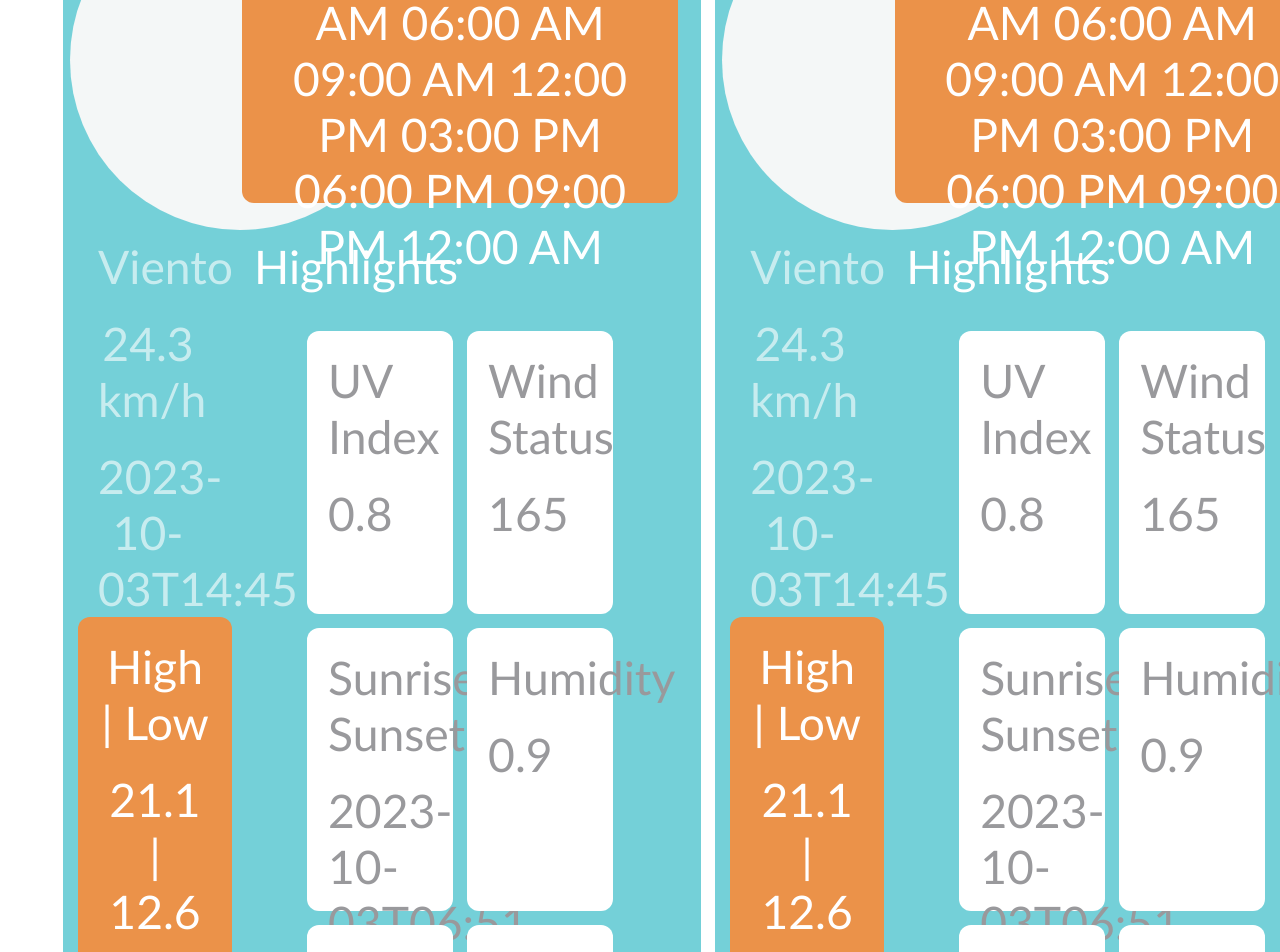
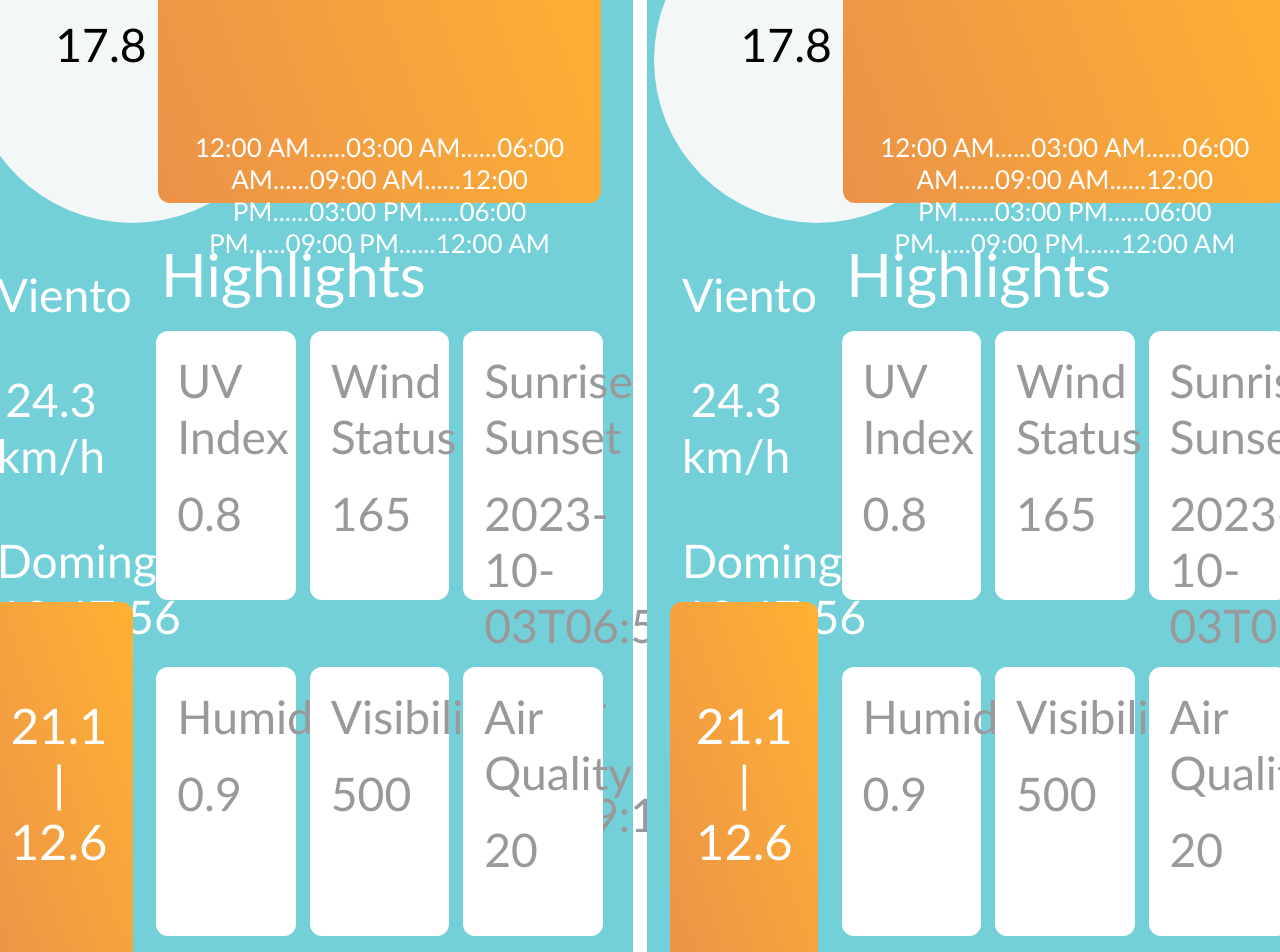
Before and after one commit to ayoquiroga/climate, a React (Create React App) app: page / in a window 1280 px wide. Shown: the part 260-1212 px from the top of the page. Built offline with nearby package versions, Linux system fonts and the light colour scheme.

Commit message:
... mostrando en dashboard 3

```diff
--- a/src/App.css
+++ b/src/App.css
@@ -1,5 +1,6 @@
 .App {
   text-align: center;
+  justify-content: center;
 }
 
 .App-logo {
--- /dev/null
+++ b/src/components/climate/Highlow.css
@@ -0,0 +1,11 @@
+.lbls{
+    margin: 100px;
+    font-size: 30px;
+    position: relative;
+}
+
+.hl{
+    margin-top: 80px;
+    font-size: 60px;
+
+}
--- a/src/components/climate/Weather.jsx
+++ b/src/components/climate/Weather.jsx
@@ -48,14 +48,14 @@ export const Weather = () => {
   })
 
   const [datahisto] =useState({
-    labels: ['12:00 AM', '03:00 AM', '06:00 AM', '09:00 AM', '12:00 PM', '03:00 PM', '06:00 PM', '09:00 PM', '12:00 AM',],
-    datasets:[{
-      label:'Hora',
-      backgroundColor: 'white',
-      borderWidth: 1,
-      hoverBackgroundColor: 'grey',
-      data: [30,20,25,10,25,63,80,25,26]
-      }]
+    labels: ['12:00 AM', '03:00 AM', '06:00 AM', '09:00 AM', '12:00 PM', '03:00 PM', '06:00 PM', '09:00 PM', '12:00 AM',]
+    // datasets:[{
+    //   label:'Hora',
+    //   backgroundColor: 'white',
+    //   borderWidth: 1,
+    //   hoverBackgroundColor: 'grey',
+    //   data: [30,20,25,10,25,63,80,25,26]
+      // }]
     })
 
   return(
--- a/src/components/climate/cloud.jsx
+++ b/src/components/climate/cloud.jsx
@@ -2,20 +2,32 @@ import React from 'react';
 import styled from 'styled-components';
 
 const DIV = styled.div`
-  /* background-color: rgb(222, 205, 238); */
   grid-column: 1 / 2;
   grid-row: 5 / 8;
   filter:alpha(opacity=50);
-  opacity:0.6;
+  ${'' /* opacity:0.6; */}
   color: white;
 `;
 
+const P = styled.p`
+  text-color: white;
+  margin-top: 35px;
+`;
+
+function dateparse(){
+  let dias = ['Domingo','Lunes','Martes','Miércoles','Jueves','Viernes','Sábado' ]
+  let today = new Date();
+  return dias[today.getDay()]+', '+ today.toLocaleTimeString()
+}
+
 export const Cloud = ({values})=>{
+
+
     return(<DIV>
-        <p>Viento</p>
-        <p>{values["windspeed"]} {values["windunit"]}</p>
-        <p>{values["currentdate"]}</p>
-    </DIV>
-
+            <P>Viento</P>
+            <P>{values["windspeed"]} {values["windunit"]}</P>
+            {/* <p>{values["currentdate"]}</p> */}
+            <P>{dateparse()}</P>
+          </DIV>
     );
 }
--- a/src/components/climate/highlights.jsx
+++ b/src/components/climate/highlights.jsx
@@ -11,9 +11,14 @@ const DIV = styled.div`
   font-size: 3rem;
 `;
 
+const P = styled.p`
+  font-size: 60px;
+
+`;
+
 export const Highlights = ()=>{
     return(<DIV>
-        <p>Highlights</p>
+        <P>Highlights</P>
     </DIV>
     );
 }
--- a/src/components/climate/highlow.jsx
+++ b/src/components/climate/highlow.jsx
@@ -1,5 +1,6 @@
 import React from 'react';
 import styled from 'styled-components';
+import './Highlow.css'
 
 const DIV = styled.div`
 
@@ -7,17 +8,24 @@ const DIV = styled.div`
   grid-column: 1 / 2;
   grid-row: 9 / 13;
   color: white;
-  margin-bottom: 7%;
+  margin-bottom: 15%;
+  margin-top: -5%;
   width: 90%;
-  text-align: center;
-  margin-left: 5%;
+  ${'' /* text-align: center; */}
+  margin-left: 10%;
+  background: linear-gradient(70deg, rgb(235, 146, 73), #FFB233);
 `;
+
+const P = styled.p`
+  font-size: 1.8rem;
+`;
+
 
 export const Highlow = ({values})=>{
     return(<DIV>
-        <p>High | Low</p>
-        <p>{values["high"][0]} | {values["low"][0]}</p>
-    </DIV>
+            <P className='hl'>{values["high"][0]} | {values["low"][0]}</P>
+            <P className="lbls">High | Low</P>
+          </DIV>
 
     );
 }
--- a/src/components/climate/histogram.jsx
+++ b/src/components/climate/histogram.jsx
@@ -2,7 +2,8 @@ import React from 'react';
 import styled from 'styled-components';
 
 const DIV = styled.div`
-  background-color: rgb(235, 146, 73);
+  ${'' /* background-color: rgb(235, 146, 73); */}
+  background: linear-gradient(70deg, rgb(235, 146, 73), #FFB233);
   grid-column: 2 / 2;
   grid-row: 2 / 5;
   text-align: center;
@@ -13,11 +14,27 @@ const DIV = styled.div`
   margin-right: auto;
 `;
 
+const P = styled.p`
+  margin: 200px auto;
+  font-size: 26px;
+  position: relative;
+`;
+
 export const Histogram = ({values})=>{
 
 
     return(<DIV>
-        <p>{values["labels"][0]} {values["labels"][1]} {values["labels"][2]} {values["labels"][3]} {values["labels"][4]} {values["labels"][5]} {values["labels"][6]} {values["labels"][7]} {values["labels"][8]} {values["labels"][9]}</p>
+            <P>
+              {values["labels"][0]}......
+              {values["labels"][1]}......
+              {values["labels"][2]}......
+              {values["labels"][3]}......
+              {values["labels"][4]}......
+              {values["labels"][5]}......
+              {values["labels"][6]}......
+              {values["labels"][7]}......
+              {values["labels"][8]}
+            </P>
     </DIV>
     );
 }
--- a/src/components/climate/sunrisesunset.jsx
+++ b/src/components/climate/sunrisesunset.jsx
@@ -11,12 +11,25 @@ const DIV = styled.div`
   font-size: 2rem;
 `;
 
+
+
 export const Sunrisesunset = ({values})=>{
+
+  function parseSunrise(){
+    let sunrise= values["sunrise"][0]
+    return sunrise
+  }
+
+  function parseSunset(){
+    let sunset = values["sunset"][0]
+    return sunset;
+  }
+
     return(<DIV>
             <p>Sunrise Sunset</p>
-            <p>{values["sunrise"][0]}</p>
-            <p>{values["sunset"][0]}</p>
-    </DIV>
+            <p>{parseSunrise()}</p>
+            <p>{parseSunset()}</p>
+          </DIV>
 
     );
 }
--- a/src/components/climate/temperometer.jsx
+++ b/src/components/climate/temperometer.jsx
@@ -2,8 +2,6 @@ import React from 'react';
 import styled from 'styled-components';
 
 const DIV = styled.div`
-    /* filter:alpha(opacity=50);
-    opacity:1.9; */
     grid-column: 1 / 2;
     grid-row: 1 / 6;
     width: 12rem;
@@ -11,15 +9,18 @@ const DIV = styled.div`
     border-radius: 50%;
     margin: auto;
     background-color: rgb(244, 247, 247);
-    color: rgb(152, 149, 149);
+`;
+
+const P = styled.p`
+  text-color: rgb(152, 149, 149);
+  margin-top: 105px;
 `;
 
 export const Temperometer = ({values})=>{
 
 
     return(<DIV>
-        <p>{values["temperature"]} {values["unidadtemperature"]}</p>
-        <p></p>
+        <P>{values["temperature"]} {values["unidadtemperature"]}</P>
     </DIV>
 
     );
--- a/src/components/climate/today.jsx
+++ b/src/components/climate/today.jsx
@@ -11,9 +11,13 @@ const DIV = styled.div`
   font-size: larger;
 `;
 
+const P = styled.p`
+  font-size: 60px;
+`;
+
 export const Today = ()=>{
     return(<DIV>
-        <p>Today</p>
+        <P>Today</P>
     </DIV>
 
     );
--- a/src/index.css
+++ b/src/index.css
@@ -1,6 +1,7 @@
 * {
   padding: 7px;
   margin: 7px;
+  box-sizing: border-box;
   border-radius: 12px;
   font-size: 1.7rem;
 
```
